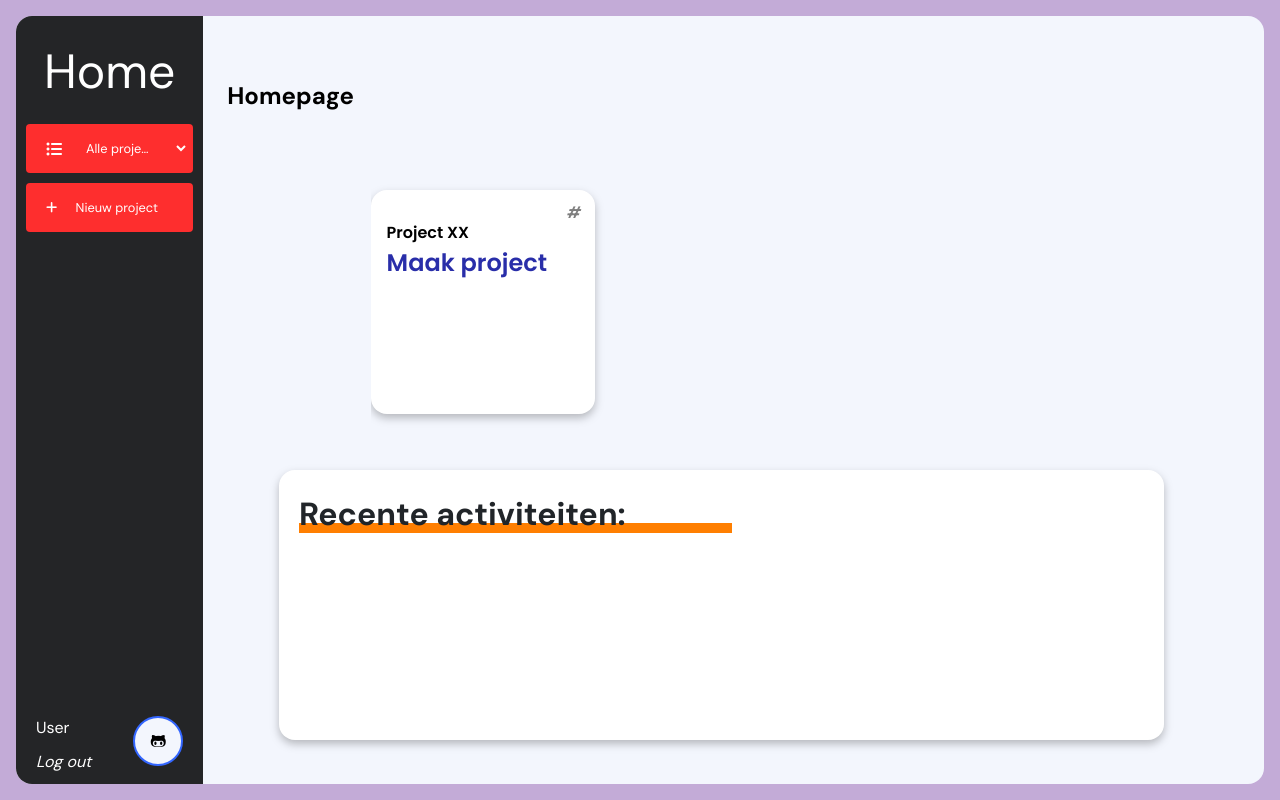
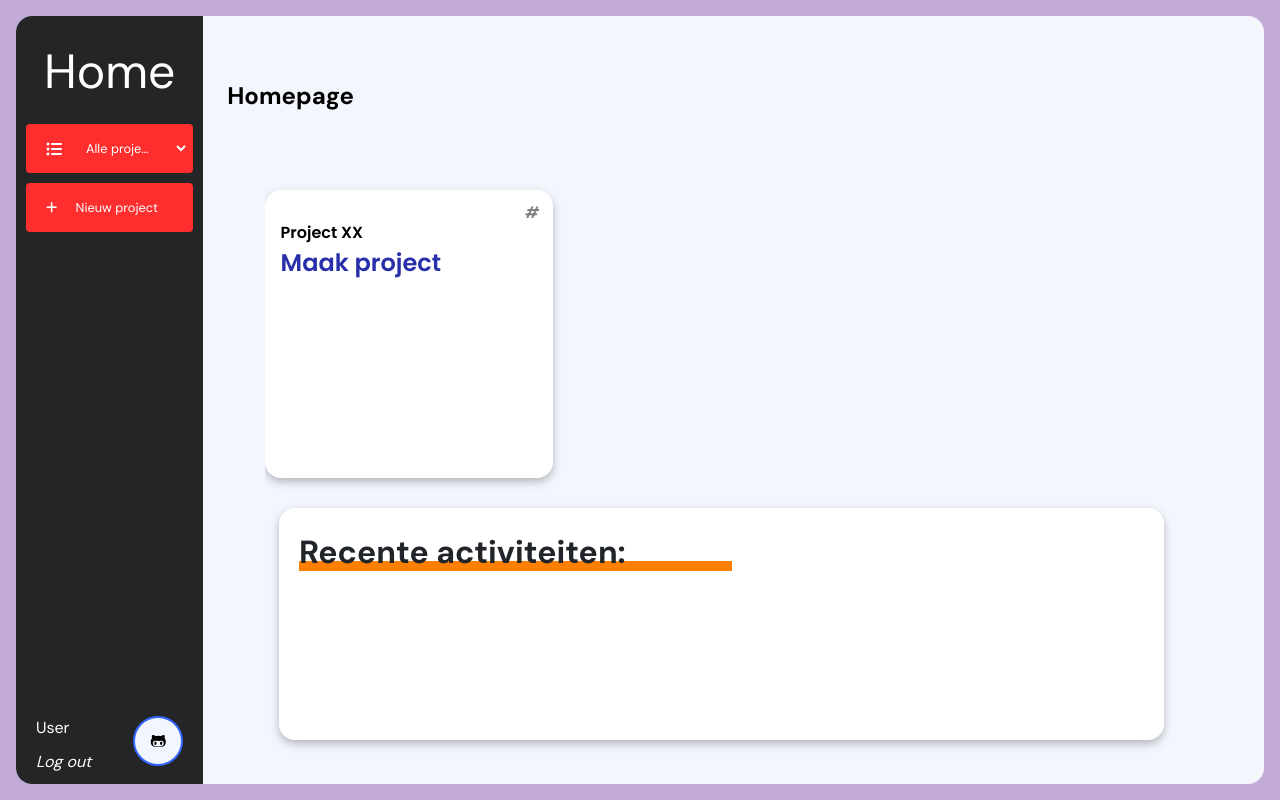
Before and after one commit to timvdlee/A4, a Django app: page / in a window 1280 px wide. Run offline with Django 4.2, Linux system fonts and the light colour scheme; the visitor is signed in with stand-in values (Sample User, id 1); data comes from the database, SQL or seed files in the repository; data that the repository does not hold is empty; some libraries are stand-ins or nearby versions.

Commit message:
Laatste versie voor accept merge

```diff
--- a/Project_A4/static/css/style.css
+++ b/Project_A4/static/css/style.css
@@ -24,7 +24,7 @@
     --secondary-button-background: #3366FF;
     --tertiary-button-background: #52BF90;
     --quaternary-button-background: #CB2C31;
-    --project-box-size: 14em;
+    --project-box-size: 18em;
     --project-box-gap: 10px;
 }
 
@@ -347,7 +347,7 @@ body {
     grid-template-columns: repeat(3, 1fr);
     gap: var(--project-box-gap);
     overflow-x: hidden;
-    width: calc(3 * var(--project-box-size) + 3 * var(--project-box-gap));
+    width: calc(3 * var(--project-box-size) + 5 * var(--project-box-gap));
     height: calc(1 * var(--project-box-size) + 40px);
     max-width: 100%;
     scroll-padding-bottom: 20px;
@@ -626,3 +626,7 @@ body {
     text-decoration: none;
     color: black;
 }
+
+.feed-lijst{
+    overflow-y: auto;
+}
```
